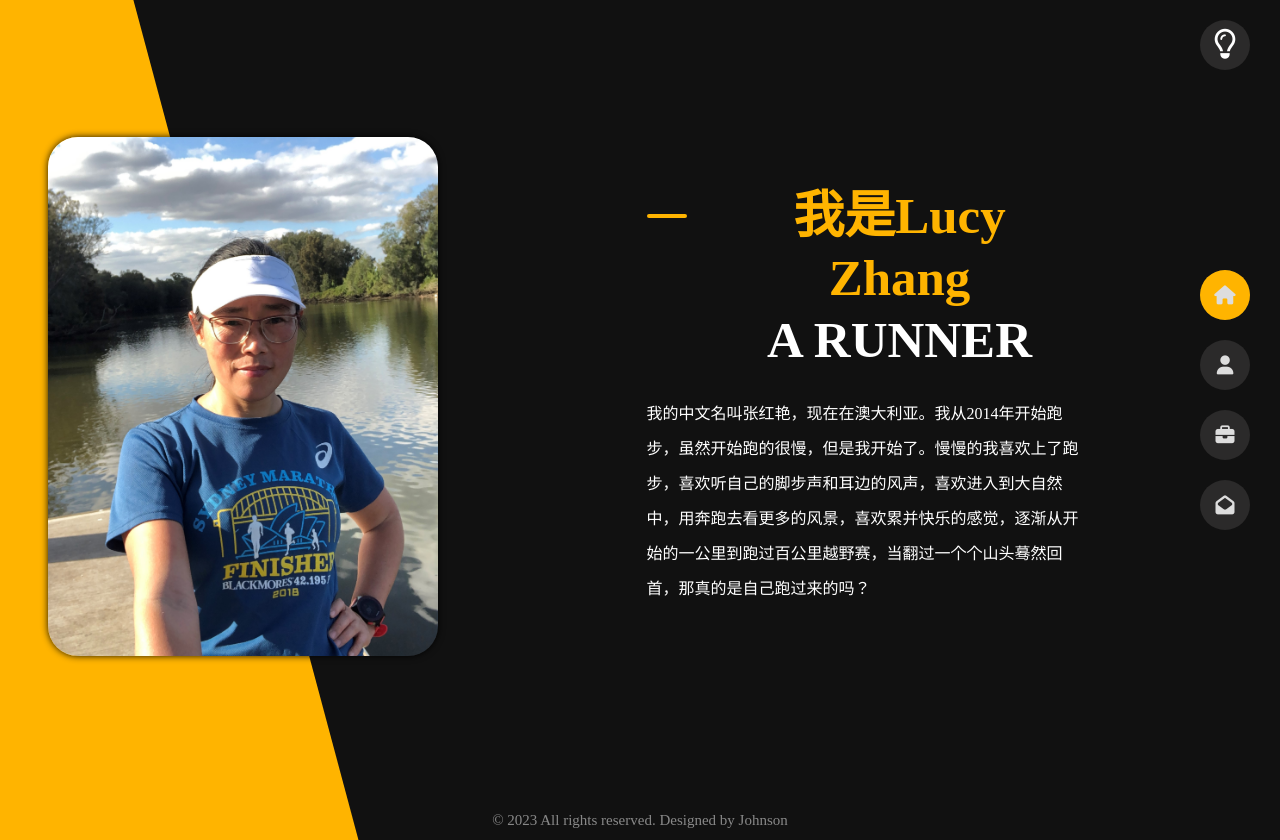
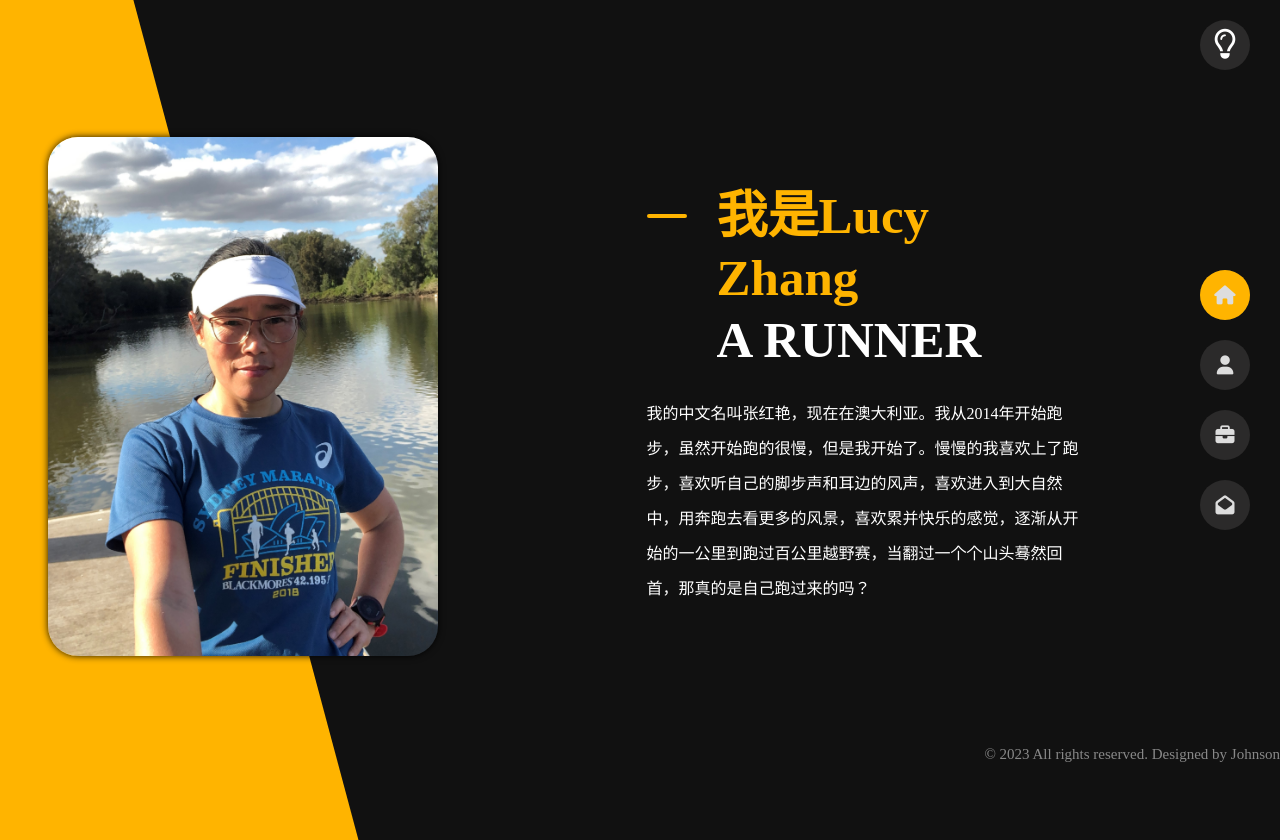
Before and after one commit to Johnson-songxq/Johnson-songxq.github.io, a plain HTML site: page index.html in a window 1280 px wide. After the commit the page ends 800 px from the top, so only its background shows below. Drawn offline with Linux system fonts and the light colour scheme.

Commit message:
fix the line before the name, and fix the footer position

```diff
--- a/scss/style.scss
+++ b/scss/style.scss
@@ -215,7 +215,7 @@ a {
                 font-weight: 700;
                 margin: 18px 0 10px;
                 color: $activeColor;
-                text-align: center;
+                // text-align: center;
                 padding-left: 70px;
                 position: relative;
                 // text-transform: uppercase;
@@ -1082,6 +1082,10 @@ a {
 }
 
 .footer {
+    position: fixed;
+    bottom: 0;
+    right: 0;
+    height: 50px;
     color: rgba(255, 255, 255, 0.5);
     text-align: center;
     margin: 8px 0;
```
Also changed, not shown: css/style.css, 1 other file.
